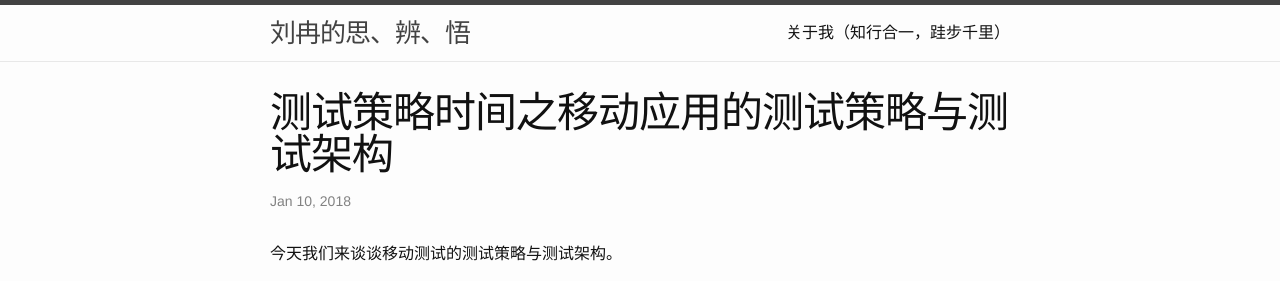
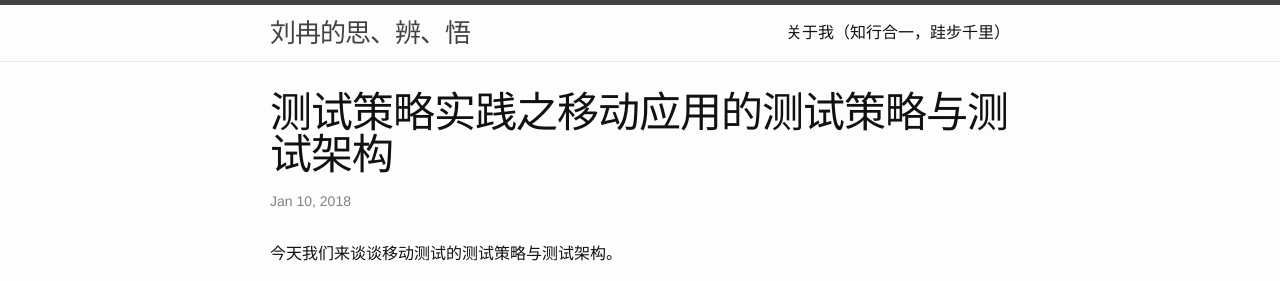
Before and after one commit to TWRanMan/twranman.github.io, a Jekyll site: the page built from _posts/2018-01-10-移动应用的测试策略与测试架构.md, in a window 1280 px wide and 900 px high. Shown: the top 281 px of the window. Built offline with Jekyll 4.4.1, drawn with Linux system fonts in a browser that asks for light colours.

Commit message:
update some articles

```diff
--- a/_posts/2018-01-10-移动应用的测试策略与测试架构.md
+++ b/_posts/2018-01-10-移动应用的测试策略与测试架构.md
@@ -1,6 +1,6 @@
 ---
 layout: post
-title:  "测试策略时间之移动应用的测试策略与测试架构"
+title:  "测试策略实践之移动应用的测试策略与测试架构"
 date:   2018-01-10 23:00:00
 categories: strategy update
 ---
```
